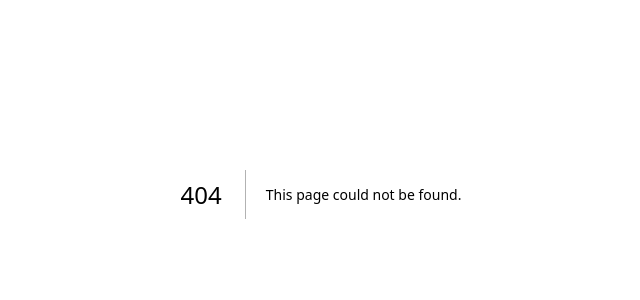
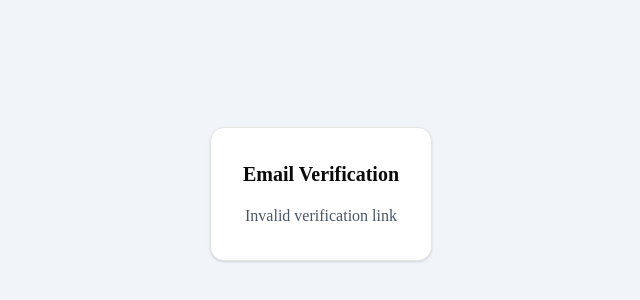
Before and after one commit to Hammet-Jamb-app/frontend, a Next.js app: page /verify-email in a window 1280 px wide. Before the commit this address had no page. Shown: the part 206-506 px from the top of the page, without its empty margins (319-959 px from the left). Built offline with nearby package versions, Linux system fonts and the light colour scheme.

Commit message:
fix: Add verification email page

```diff
--- /dev/null
+++ b/src/app/verify-email/page.tsx
@@ -0,0 +1,61 @@
+"use client"
+
+import { useEffect, useState } from "react"
+import { useSearchParams } from "next/navigation"
+
+export default function VerifyEmailPage() {
+
+  const searchParams = useSearchParams()
+  const token = searchParams.get("token")
+
+  const [status, setStatus] = useState("Verifying...")
+
+  useEffect(() => {
+
+    if (!token) {
+      setStatus("Invalid verification link")
+      return
+    }
+
+    const verify = async () => {
+
+      try {
+
+        const res = await fetch(
+          `${process.env.NEXT_PUBLIC_API_URL}/auth/verify/${token}`
+        )
+
+        if (!res.ok) {
+          throw new Error()
+        }
+
+        setStatus("Email verified successfully")
+
+      } catch {
+        setStatus("Verification failed or link expired")
+      }
+
+    }
+
+    verify()
+
+  }, [token])
+
+  return (
+    <div className="min-h-screen flex items-center justify-center bg-slate-100">
+
+      <div className="bg-white border rounded-xl shadow-sm p-8 text-center max-w-md">
+
+        <h1 className="text-xl font-semibold mb-4">
+          Email Verification
+        </h1>
+
+        <p className="text-gray-600">
+          {status}
+        </p>
+
+      </div>
+
+    </div>
+  )
+}
```
